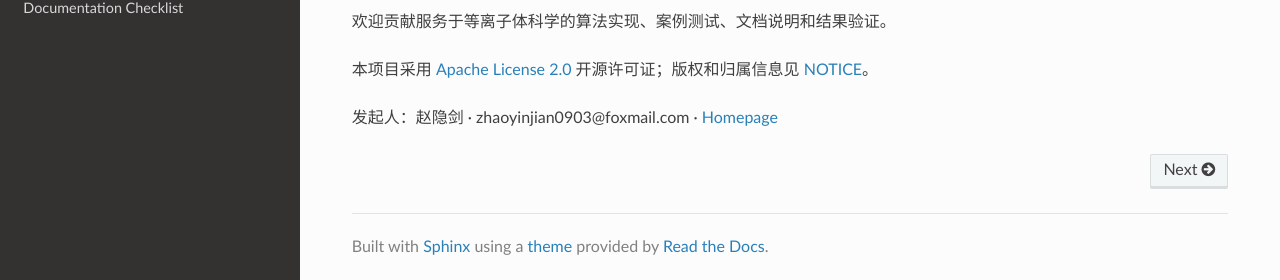
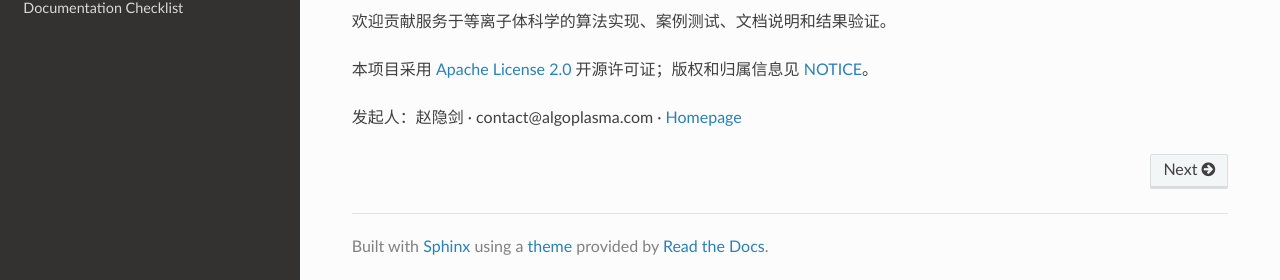
Before and after one commit to AlgoPlasma/AlgoPlasma, a Sphinx documentation site: the page built from docs/source/index.rst, in a window 1280 px wide and 900 px high, scrolled down 573 px. Shown: the part 617-897 px from the top of the window. Built offline with Sphinx 7.4.7 and the Read the Docs theme 3.1.0, drawn with Linux system fonts in a browser that asks for light colours; formulas are drawn with MathJax 3; pages that are not in the unit, such as notebooks, are missing from menus; the version number could not be read and is left out.

```diff
--- a/docs/source/index.rst
+++ b/docs/source/index.rst
@@ -116,7 +116,7 @@ AlgoPlasma
      <section class="ap-home-footer-band">
       <p>欢迎贡献服务于等离子体科学的算法实现、案例测试、文档说明和结果验证。</p>
       <p class="ap-home-license">本项目采用 <a href="LICENSE">Apache License 2.0</a> 开源许可证；版权和归属信息见 <a href="NOTICE">NOTICE</a>。</p>
-      <p class="ap-home-contact">发起人：赵隐剑 · zhaoyinjian0903@foxmail.com · <a href="https://homepage.hit.edu.cn/zhaoyinjian" target="_blank" rel="noopener noreferrer">Homepage</a></p>
+      <p class="ap-home-contact">发起人：赵隐剑 · contact@algoplasma.com · <a href="https://homepage.hit.edu.cn/zhaoyinjian" target="_blank" rel="noopener noreferrer">Homepage</a></p>
      </section>
    </div>
 
@@ -189,6 +189,6 @@ AlgoPlasma
      <section class="ap-home-footer-band">
       <p>Contributions are welcome for algorithm implementations, test cases, documentation, and result validation that serve plasma science.</p>
       <p class="ap-home-license">AlgoPlasma is licensed under the <a href="LICENSE">Apache License 2.0</a>; copyright and attribution information is available in <a href="NOTICE">NOTICE</a>.</p>
-      <p class="ap-home-contact">Initiator: Yinjian ZHAO · zhaoyinjian0903@foxmail.com · <a href="https://homepage.hit.edu.cn/zhaoyinjian" target="_blank" rel="noopener noreferrer">Homepage</a></p>
+      <p class="ap-home-contact">Initiator: Yinjian ZHAO · contact@algoplasma.com · <a href="https://homepage.hit.edu.cn/zhaoyinjian" target="_blank" rel="noopener noreferrer">Homepage</a></p>
      </section>
    </div>
```
Also changed, not shown: README.en.md (+1 -1 lines), README.zh-CN.md (+1 -1 lines), scripts/README.md (added), 2 other files.
